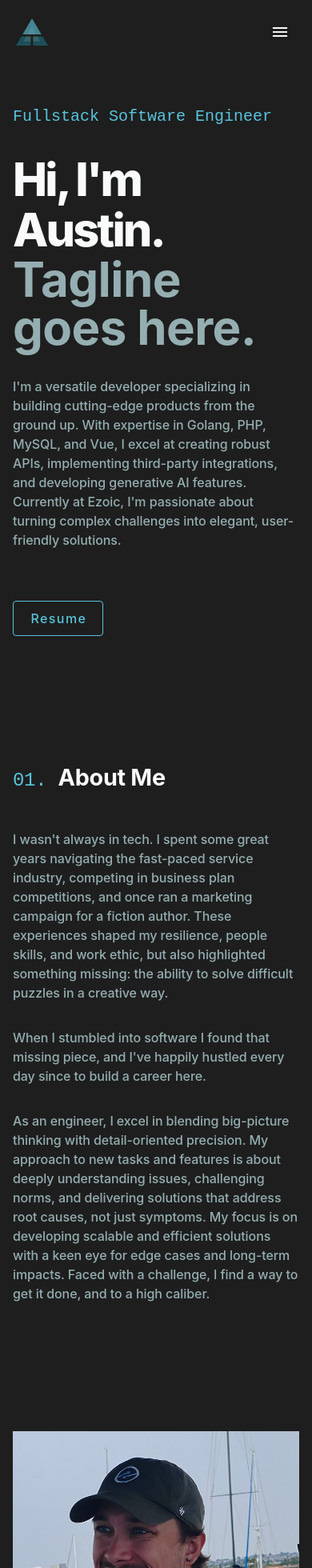
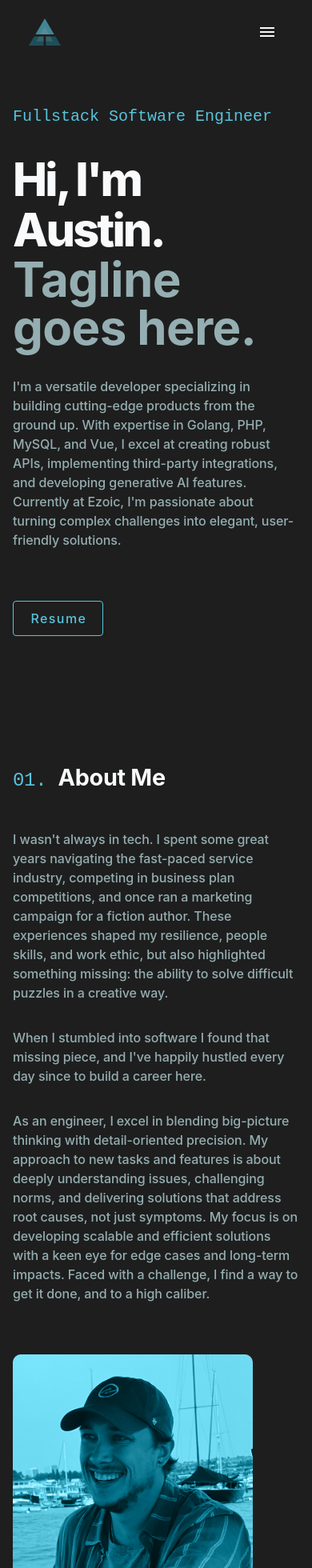
Before and after one commit to austin-c-thomas/austinthomasdev, a Vue app: page /about in a window 390 px wide. Shown: the top 1960 px of the page at 80% size. Built offline with nearby package versions, Linux system fonts and the light colour scheme; a web font is replaced by a local one.

Commit message:
Adjust responsive css. Add profile photo color filter

```diff
--- a/src/App.vue
+++ b/src/App.vue
@@ -4,7 +4,7 @@
         <VApp>
             <SiteHeader></SiteHeader>
             <VMain>
-                <FlexContainer class="app-content" direction="column" horizontal-align="center" padding="var(--content-padding)">
+                <FlexContainer class="app-content" direction="column" horizontal-align="center">
 
                 <SectionWrapper id="welcome">
                     <WelcomeView></WelcomeView>
@@ -59,4 +59,8 @@ onMounted(async () => {
 .fade-leave-to {
     opacity: 0;
 }
+
+#welcome {
+    min-height: 100vh;
+}
 </style>
--- a/src/assets/base.css
+++ b/src/assets/base.css
@@ -1,23 +1,37 @@
 :root {
-    --max-content-width: 100%;
+    --max-content-width: 1400px;
     --content-padding: 0 3rem;
+    --header-padding-left-right: 3rem;
+    --header-padding-top-bottom: 0;
+    --content-padding-left-right: 3rem;
+    --content-padding-top-bottom: 0;
 }
 
-@media screen and (min-width: 1200px) {
+@media screen and (min-width: 1400px) {
     :root {
-        --content-padding: 0 5%;
+        --header-padding-left-right: 10%;
+        --content-padding-left-right: 10%;
+    }
+}
+
+@media screen and (max-width: 1200px) {
+    :root {
+        --header-padding-left-right: 5%;
+        --content-padding-left-right: 5%;
     }
 }
 
 @media screen and (max-width: 767px) {
     :root {
-        --content-padding: 0 2rem;
+        --header-padding-left-right: 2rem;
+        --content-padding-left-right: 2rem;
     }
 }
 
 @media screen and (max-width: 449px) {
     :root {
-        --content-padding: 0 1rem;
+        --header-padding-left-right: 2rem;
+        --content-padding-left-right: 1rem;
     }
 }
 
--- a/src/components/Section/SectionWrapper.vue
+++ b/src/components/Section/SectionWrapper.vue
@@ -13,9 +13,11 @@ const { headerHeight } = useLayout();
 const wrapperStyle = computed(() => {
     return {
         paddingTop: `${headerHeight.value}px`,
-        minHeight: '100vh',
+        paddingBottom: `var(--content-padding-top-bottom)`,
+        paddingRight: 'var(--content-padding-left-right)',
+        paddingLeft: 'var(--content-padding-left-right)',
         width: '100%',
-        maxWidth: 'var(--max-content-width)'
+        maxWidth: 'var(--max-content-width)',
     };
 });
 </script>
--- a/src/components/SiteHeader/SiteHeader.vue
+++ b/src/components/SiteHeader/SiteHeader.vue
@@ -70,8 +70,10 @@ const closeNavigationDrawer = () => {
 }
 
 .header--inner {
-    max-width: var(--max-content-width);
-    padding: var(--content-padding);
+    padding-top: var(--header-padding-top-bottom);
+    padding-bottom: var(--header-padding-top-bottom);
+    padding-left: var(--header-padding-left-right);
+    padding-right: var(--header-padding-left-right);
 }
 
 .nav-drawer {
--- a/src/views/AboutView.vue
+++ b/src/views/AboutView.vue
@@ -1,6 +1,6 @@
 <template>
     <div class="about">
-        <GridContainer :columns="2" :column-sizes="['2fr', '1fr']" gap="8rem">
+        <GridContainer :columns="2" :column-sizes="['2fr', '1fr']" :gap="containerGap">
 
         <div class="about--content">
             <p>I wasn't always in tech. I spent some great years navigating the fast-paced service industry, competing in business plan competitions, and once ran a marketing campaign for a fiction author. These experiences shaped my resilience, people skills, and work ethic, but also highlighted something missing: the ability to solve difficult puzzles in a creative way.</p>
@@ -10,9 +10,9 @@
 
         <div class="about--image">
             <VImg
-            class="profile-photo"
-            :src="ProfilePhotoSrc"
-            alt="Austin Thomas"
+                class="profile-photo"
+                :src="ProfilePhotoSrc"
+                alt="Austin Thomas"
             />
         </div>
 
@@ -22,8 +22,23 @@
 </template>
 
 <script setup>
+import { computed } from 'vue';
+import { useLayout } from '@/composables/layout.js';
 import GridContainer from '@/components/layout/Container/GridContainer.vue';
 import ProfilePhotoSrc from "@/assets/images/ProfilePhoto.png";
+
+const { isMobile, isTablet } = useLayout();
+
+const containerGap = computed(() => {
+    if (isMobile.value) {
+        return '2rem';
+    } else if (isTablet.value) {
+        return '4rem';
+    }
+
+    return '8rem';
+
+});
 </script>
 
 <style scoped>
@@ -37,6 +52,37 @@ import ProfilePhotoSrc from "@/assets/images/ProfilePhoto.png";
 
 .profile-photo,
 .profile-photo img {
-    max-width: 480px;
+    max-width: 300px;
+    width: auto;
+}
+
+.profile-photo,
+.profile-photo::after {
+    border-radius: 10px;
+}
+
+.profile-photo {
+    position: relative;
+    overflow: hidden;
+}
+
+.profile-photo::after {
+    content: '';
+    position: absolute;
+    top: 0;
+    left: 0;
+    width: 100%;
+    height: 100%;
+    background-color: var(--accent-primary);
+    mix-blend-mode: color;
+    transition: opacity 0.3s ease;
+}
+
+.profile-photo::after {
+    opacity: 1;
+}
+
+.profile-photo:hover::after {
+    opacity: 0;
 }
 </style>
```
